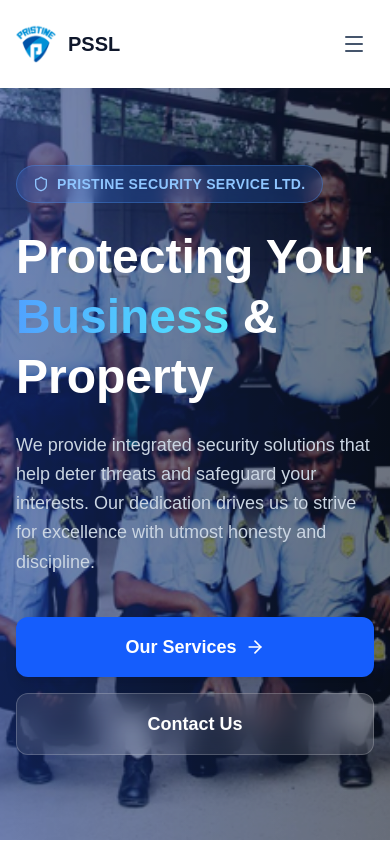
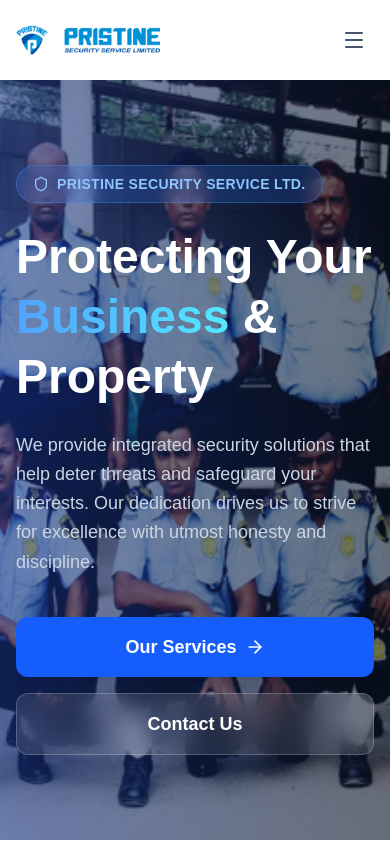
Before and after one commit to noobhacker32003/Pristine-Security-Service-Limited, a Next.js app: page / in a window 390 px wide. Shown: the top 844 px of the page. Built offline with nearby package versions, Linux system fonts and the light colour scheme.

Commit message:
mobile device logo fixed

```diff
--- a/components/Navbar.tsx
+++ b/components/Navbar.tsx
@@ -46,7 +46,9 @@
                 <div className="flex justify-between items-center">
                     {/* Logo */}
                     <Link href="/" className="flex items-center gap-3">
-                        <div className="relative w-10 h-12 flex-shrink-0">
+                        <div className="flex items-center gap-2">
+                            {/* Logo 1 (Shield) - Slightly smaller on mobile, scales up on sm screens */}
+                            <div className="relative w-8 h-10 sm:w-10 sm:h-12 flex-shrink-0">
                                 <Image
                                     src="/assets/logo1.png"
                                     alt="PSSL Shield Logo"
@@ -55,7 +57,9 @@
                                     priority
                                 />
                             </div>
-                        <div className="relative h-10 w-32 hidden sm:block">
+
+                            {/* Logo 2 (Text) - Removed 'hidden sm:block'. Now visible on all devices. */}
+                            <div className="relative h-8 w-28 sm:h-10 sm:w-32">
                                 <Image
                                     src="/assets/logo2.png"
                                     alt="Pristine Security Service Limited"
@@ -64,9 +68,6 @@
                                     priority
                                 />
                             </div>
-                        {/* Fallback for very small screens if logo2 is hidden */}
-                        <div className="flex flex-col sm:hidden">
-                            <span className="text-xl font-bold text-slate-900 leading-tight">PSSL</span>
                         </div>
                     </Link>
 
```
Lines whose indentation alone changed are shown as unchanged.
